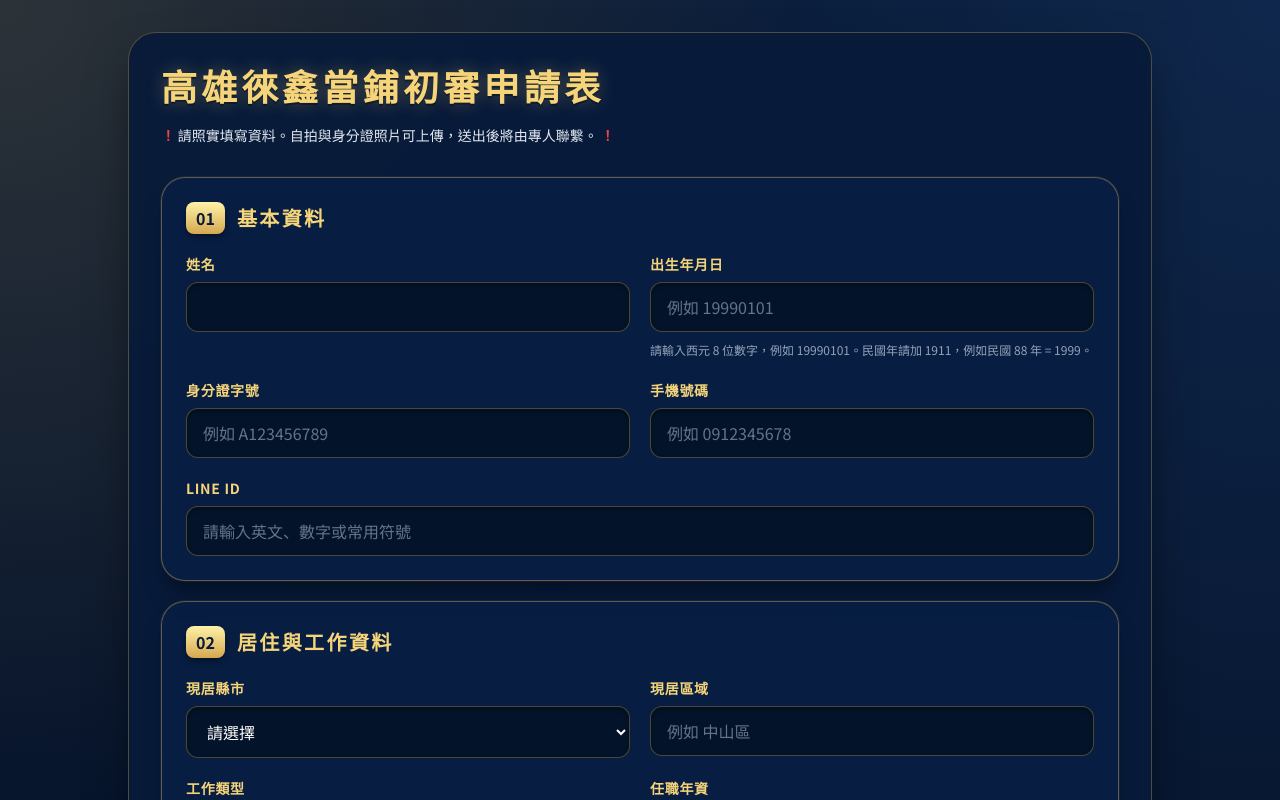
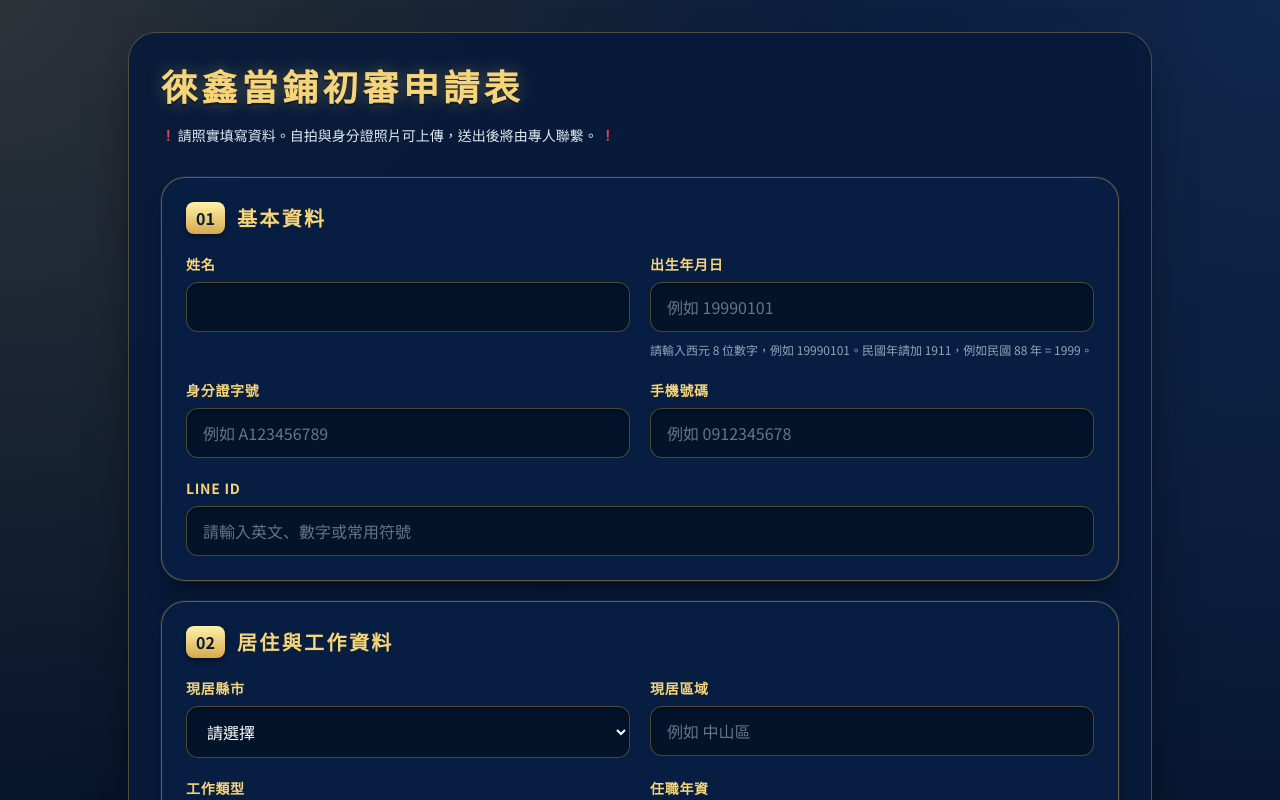
Before and after one commit to d125410918/Pawnshop_Custom2, a Next.js app: page / in a window 1280 px wide. Shown: the top 800 px of the page. Built offline with nearby package versions, Linux system fonts and the light colour scheme.

Commit message:
Update page.tsx

```diff
--- a/app/page.tsx
+++ b/app/page.tsx
@@ -239,7 +239,7 @@
     <main className="min-h-screen bg-[#06142c] bg-[radial-gradient(circle_at_top_left,_rgba(245,212,122,0.16),_transparent_34%),radial-gradient(circle_at_top_right,_rgba(45,102,180,0.24),_transparent_42%)] px-4 py-6 sm:px-6 sm:py-8">
       <div className="mx-auto max-w-5xl rounded-[28px] border border-[#d6a84f]/35 bg-[#081b3a]/95 p-5 shadow-2xl shadow-black/60 backdrop-blur sm:p-8">
         <h1 className="brand-title text-3xl leading-tight text-[#f5d47a] sm:text-4xl">
-          高雄徠鑫當鋪初審申請表
+          徠鑫當鋪初審申請表
         </h1>
         <p className="mt-4 text-sm leading-7 text-slate-200">
           請照實填寫資料。自拍與身分證照片可上傳，送出後將由專人聯繫。
```
